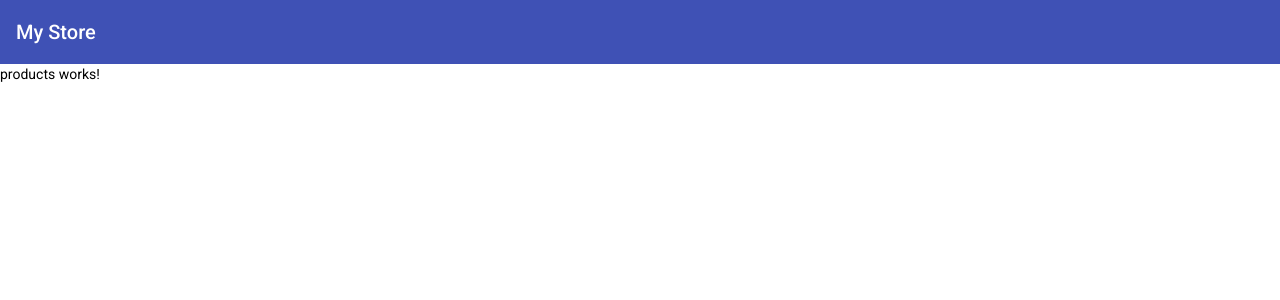
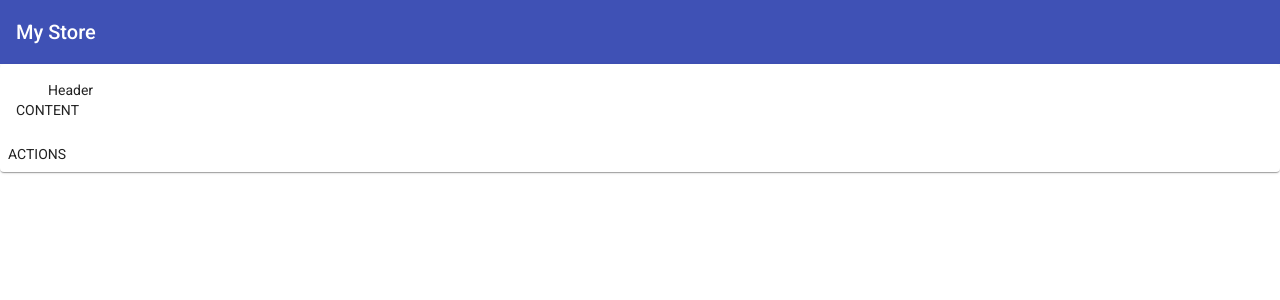
Before and after one commit to rvenegas5/firstAngular, an Angular app: page /products in a window 1280 px wide. Shown: the top 300 px of the page. Built offline with nearby package versions, Linux system fonts and the light colour scheme; no server answers.

Commit message:
Adding Angular Material, specifically mat-cad it's from MatCardModule

```diff
--- a/src/app/material.module.ts
+++ b/src/app/material.module.ts
@@ -1,8 +1,8 @@
 import { NgModule } from "@angular/core";
 import { MatToolbarModule } from "@angular/material/toolbar";
-
+import { MatCardModule } from "@angular/material/card";
 @NgModule({
-  exports: [MatToolbarModule]
+  exports: [MatToolbarModule, MatCardModule]
 })
 
 export class MaterialModule {}
--- a/src/app/pages/products/products.component.html
+++ b/src/app/pages/products/products.component.html
@@ -1 +1,13 @@
-<p>products works!</p>
+<section class="products">
+  <mat-card class="card">
+    <mat-card-header>
+      Header
+    </mat-card-header>
+    <mat-card-content>
+      CONTENT
+    </mat-card-content>
+    <mat-card-actions>
+      ACTIONS
+    </mat-card-actions>
+  </mat-card>
+</section>
--- a/src/app/pages/products/products.component.ts
+++ b/src/app/pages/products/products.component.ts
@@ -1,6 +1,7 @@
 import { Component, OnInit } from '@angular/core';
 import { ProductsService } from './services/products.service';
 import { tap } from 'rxjs/operators';
+import { Product} from "./interfaces/product.interface";
 
 @Component({
   selector: 'app-products',
@@ -8,6 +9,7 @@ import { tap } from 'rxjs/operators';
   styleUrls: ['./products.component.scss']
 })
 export class ProductsComponent implements OnInit {
+  products!: Product[];
 
   constructor( private productSVC: ProductsService) {
 
@@ -16,7 +18,7 @@ export class ProductsComponent implements OnInit {
   ngOnInit(): void {
     this.productSVC.getProducts()
     .pipe(
-      tap(res => console.log(res))
+      tap((products: Product[]) => this.products = products)
     )
     .subscribe();
   }
--- a/src/app/pages/products/products.module.ts
+++ b/src/app/pages/products/products.module.ts
@@ -4,7 +4,7 @@ import { CommonModule } from '@angular/common';
 import { ProductsRoutingModule } from './products-routing.module';
 import { ProductsComponent } from './products.component';
 import { ProductComponent } from './product/product.component';
-
+import { MaterialModule } from '../../material.module';
 
 @NgModule({
   declarations: [
@@ -13,7 +13,8 @@ import { ProductComponent } from './product/product.component';
   ],
   imports: [
     CommonModule,
-    ProductsRoutingModule
+    ProductsRoutingModule,
+    MaterialModule
   ]
 })
 export class ProductsModule { }
```
